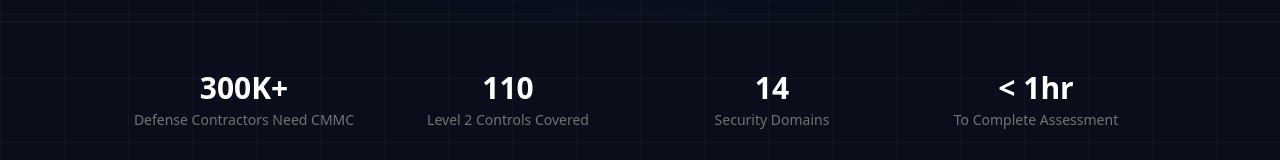
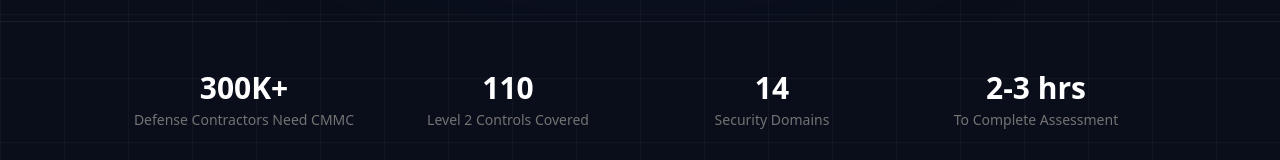
Before and after one commit to siddiqabdullahi16-art/cmmc-ready, a Next.js app: page / in a window 1280 px wide. Shown: the part 626-786 px from the top of the page. Built offline with nearby package versions, Linux system fonts and the light colour scheme; no server answers.

Commit message:
fix: change assessment time estimate from < 1hr to 2-3 hrs (realistic)

```diff
--- a/src/app/page.tsx
+++ b/src/app/page.tsx
@@ -134,7 +134,7 @@
   { value: "300K+", label: "Defense Contractors Need CMMC" },
   { value: "110", label: "Level 2 Controls Covered" },
   { value: "14", label: "Security Domains" },
-  { value: "< 1hr", label: "To Complete Assessment" },
+  { value: "2-3 hrs", label: "To Complete Assessment" },
 ];
 
 export default function LandingPage() {
```
